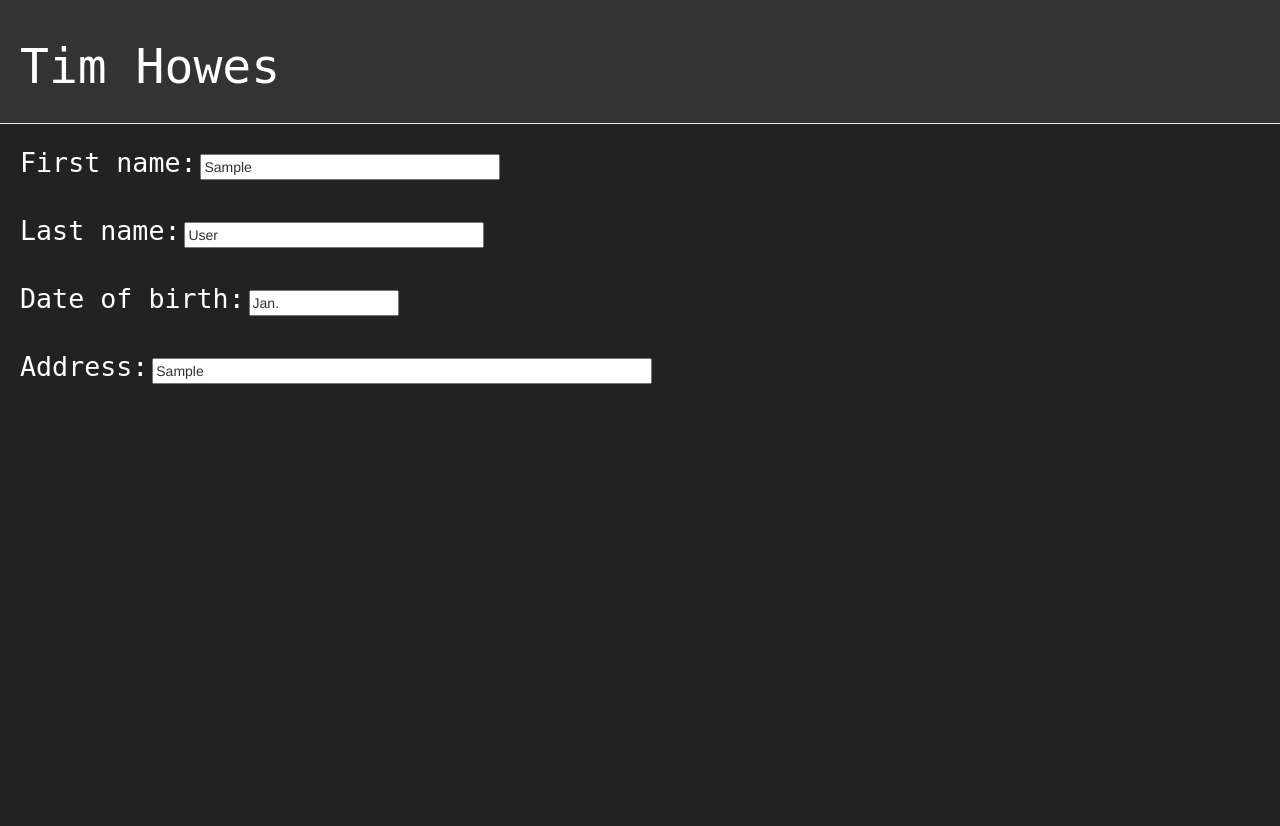
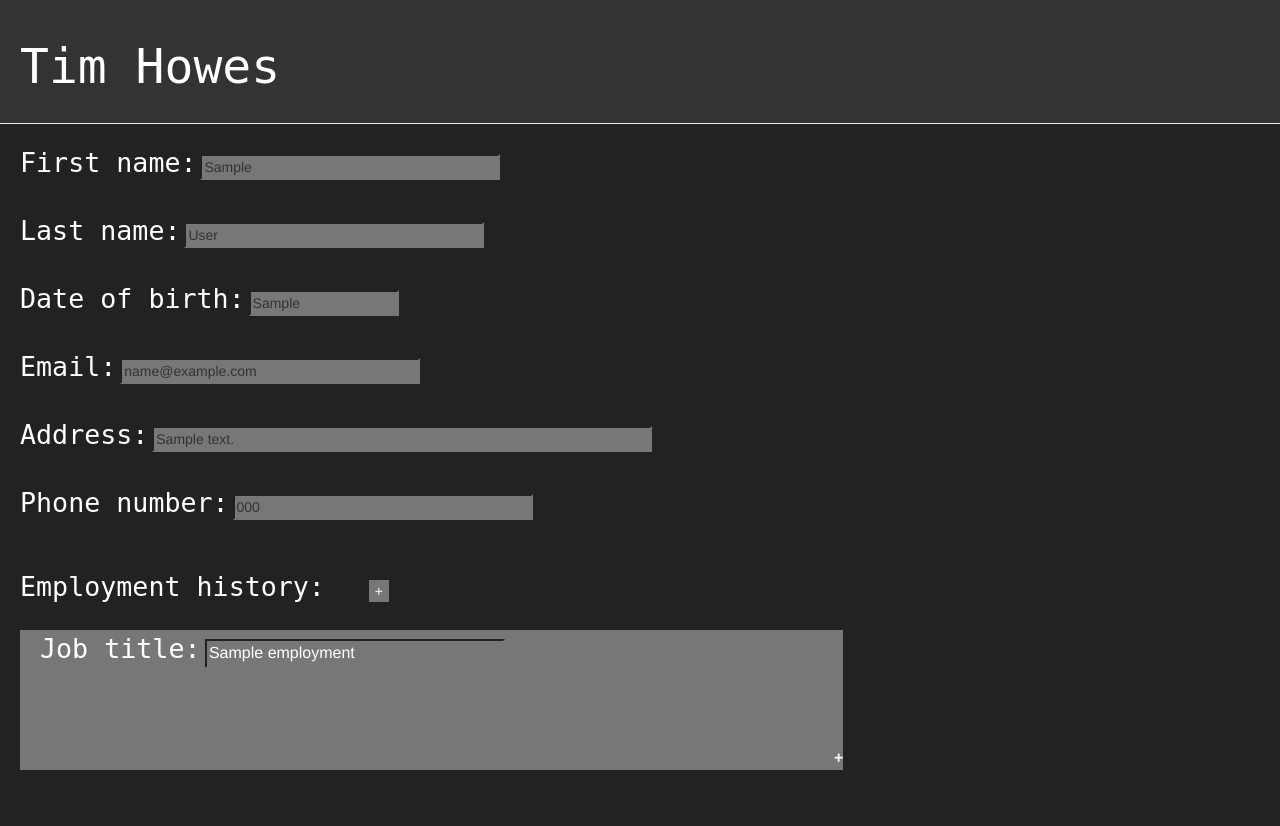
Before and after one commit to TerrifiedOrc/my-first-blog, a Django app: page /cv in a window 1280 px wide. Shown: the top 826 px of the page. Run offline with Django 3.2, Linux system fonts and the light colour scheme; tables that the repository leaves empty hold one stand-in row (values such as "Sample post"); some libraries are stand-ins or nearby versions.

Commit message:
Can now add employments to cv

```diff
--- a/Notes.txt
+++ b/Notes.txt
@@ -21,6 +21,11 @@ Key commands/links
 
     python manage.py collectstatic
     }
+
+
+    python manage.py makemigrations blog // adds newly created model to database
+
+    python manage.py migrate blog // run this again to apply change to database
 }
 
 General set up:
--- a/blog/admin.py
+++ b/blog/admin.py
@@ -1,7 +1,13 @@
 from django.contrib import admin
 from .models import Post
 from .models import CV
+from .models import Education
+from .models import Employment
 
 admin.site.register(Post)
 
 admin.site.register(CV)
+
+admin.site.register(Education)
+
+admin.site.register(Employment)
--- a/blog/models.py
+++ b/blog/models.py
@@ -21,32 +21,22 @@ class Post(models.Model):
 class CV(models.Model):
     fname = models.CharField(max_length=200)
     lname = models.CharField(max_length=200)
-    dob = models.DateTimeField(blank=True, null=True)
+    dob = models.CharField(default="21/03/1999", max_length=200)
     email = models.CharField(max_length=200)
-    phone = models.CharField(max_length=200)
-    address = models.CharField(max_length=200)
-    employment = []
-
-    created_date = models.DateTimeField(default=timezone.now)
-    last_updated = models.DateTimeField(blank=True, null=True)
-
-    def publish(self):
-        self.last_updated = timezone.now()
-        self.save()
-
-    def __str__(self):
-        return self.fname + " " + self.lname + "'s CV"
+    address = models.TextField(default="", max_length=200)
+    phone = models.CharField(default="", max_length=200)
 
 class Employment(models.Model):
     title = models.CharField(max_length=200)
     address = models.CharField(max_length=200)
     desc = models.CharField(max_length=200)
     skills = models.CharField(max_length=200)
-    startDate = models.DateTimeField(blank=True, null=True)
-    endDate = models.DateTimeField(blank=True, null=True)
+    startDate = models.TextField(blank=True, null=True)
+    endDate = models.TextField(blank=True, null=True)
+    foreignKey = models.ForeignKey(CV, default="", on_delete=models.CASCADE)
 
 class Education(models.Model):
-    qualifications = []
     address = models.CharField(max_length=200)
-    startDate = models.DateTimeField(blank=True, null=True)
-    endDate = models.DateTimeField(blank=True, null=True)
+    startDate = models.TextField(blank=True, null=True)
+    endDate = models.TextField(blank=True, null=True)
+    foreignKey = models.ForeignKey(CV, default="", on_delete=models.CASCADE)
--- a/blog/static/css/blog.css
+++ b/blog/static/css/blog.css
@@ -13,7 +13,8 @@
 
 .main-body {
   background-color: #222;
-  overflow: hidden;
+  overflow-y: auto;
+  overflow-x: hidden;
 }
 
 .home_page_button {
@@ -115,8 +116,49 @@ h1, h2, h3, h4, p {
   color: white;
   font-weight: bold;
   float: right;
-  margin-left: 5px;
-  padding: 0px 0px 0px 20px;
+}
+
+.delete-button {
+  background-color: #777;
+  color: white;
+  cursor: pointer;
+  border: none;
+  text-align: left;
+  outline: none;
+}
+
+input {
+   background-color: #777;
+}
+
+.delete-button:after {
+  content: '\2716';
+}
+
+.add-button {
+  background-color: #777;
+  color: white;
+  cursor: pointer;
+  border: none;
+  text-align: left;
+  outline: none;
+}
+
+.add-button:after {
+  content: '\002B';
+}
+
+.home_page_button {
+  background-color: #777;
+  color: white;
+  cursor: pointer;
+  padding: 40px 40px 40px 40px;
+  width: 300px;
+  border: none;
+  text-align: left;
+  outline: none;
+  font-size: 30px;
+  margin-right: 20px;
 }
 
 .active:after {
--- a/blog/templates/blog/base.html
+++ b/blog/templates/blog/base.html
@@ -7,6 +7,21 @@
     <link href='//fonts.googleapis.com/css?family=Lobster&subset=latin,latin-ext' rel='stylesheet' type='text/css'>
     <link rel="stylesheet" href="{% static 'css/blog.css' %}">
     <link rel="shortcut icon" href="{% static 'favicon.ico' %}" />
+
+    <meta charset="utf-8">
+    <meta name="viewport" content="width=device-width, initial-scale=1">
+    <title>jQuery UI Datepicker - Default functionality</title>
+    <link rel="stylesheet" href="//code.jquery.com/ui/1.12.1/themes/base/jquery-ui.css">
+    <link rel="stylesheet" href="/resources/demos/style.css">
+    <script src="https://code.jquery.com/jquery-1.12.4.js"></script>
+    <script src="https://code.jquery.com/ui/1.12.1/jquery-ui.js"></script>
+    <script>
+      $( function() {
+        $( "#datepicker" ).datepicker();
+    } );
+</script>
+<script src="https://ajax.googleapis.com/ajax/libs/jquery/3.5.1/jquery.min.js"></script>
+
 </head>
 <body class="main-body">
     <div class="page-header">
--- a/blog/templates/blog/cv.html
+++ b/blog/templates/blog/cv.html
@@ -2,27 +2,132 @@
 
 {% block content %}
 
-
 <div class="cv_fields">
  <div class="cv-field">
   <p for="fname" class="side-by-side">First name: </p>
-  <input type="text" id="fname" name="fname" class="side-by-side" value={{cv.fname}}><br><br>
+  <input type="text" id="fname" name="fname" class="side-by-side" value="{{cv.fname}}"><br><br>
 </div>
 <div class="cv-field">
   <p for="lname" class="side-by-side">Last name: </p>
-  <input type="text" id="lname" name="lname" class="side-by-side" value={{cv.lname}}><br><br>
+  <input type="text" id="lname" name="lname" class="side-by-side" value="{{cv.lname}}"><br><br>
 </div>
 <div class="cv-field-small">
   <p for="dob" class="side-by-side">Date of birth: </p>
-  <input type="text" id="dob" name="dob" class="side-by-side" value={{cv.dob}}><br><br>
+  <input type="text" id="datepicker" name="dob" class="side-by-side" value="{{cv.dob}}"><br><br>
+</div>
+<div class="cv-field">
+  <p for="email" class="side-by-side">Email: </p>
+  <input type="email" id="email" name="email" class="side-by-side" value="{{cv.email}}"><br><br>
 </div>
 <div class="cv-field-wide">
   <p for="address" class="side-by-side">Address: </p>
-  <input type="text" id="address" name="address" class="side-by-side" value={{cv.address}}><br><br>
+  <input type="text" id="address" name="address" class="side-by-side" value="{{cv.address}}"><br><br>
 </div>
+<div class="cv-field">
+  <p for="phone" class="side-by-side">Phone number: </p>
+  <input type="tel" id="phone" name="phone" class="side-by-side" value="{{cv.phone}}"><br><br>
+</div>
+
+<h1 class="side-by-side">Employment history:</h1>
+<dir class="side-by-side">
+  <form method="POST" action='cv/employment/add'>{% csrf_token %}
+
+    <input type="hidden" id="title" name="title" class="side-by-side" value="No title">
+    <input type="hidden" id="id" name="id" class="side-by-side" value="0">
+    <input type="hidden" id="address" name="address" class="side-by-side" value="none">
+    <input type="hidden" id="desc" name="desc" class="side-by-side" value="none">
+    <input type="hidden" id="skills" name="skills" class="side-by-side" value="none">
+    <input type="hidden" id="startDate" name="startDate" class="side-by-side" value="none">
+    <input type="hidden" id="endDate" name="endDate" class="side-by-side" value="none">
+
+    <button class="add-button" id="add_employment"></button>
+  </form>
+
+</dir>
+
+<div id="employment_container">
+  {% for employment in employments %}
+  <form method="POST" action='cv/employment/add'>{% csrf_token %}
+
+    <div class="post" id="employment_box">
+      <button type="button" class="collapsible">
+        <div class="cv-field">
+          <p for="title" class="side-by-side">Job title: </p>
+          <input type="text" id="title" name="title" class="side-by-side" value="{{ employment.title }}"><br><br>
+        </div>
+        <input type="hidden" id="id" name="id" value="{{ employment.id }}"><br><br>
+      </button>
+      <div class="collapsible-content">
+        <div class="cv-field">
+          <p for="address" class="side-by-side">Address: </p>
+          <input type="text" id="address" name="address" class="side-by-side" value="{{ employment.address|linebreaksbr }}"><br><br>
+        </div>
+        <div class="cv-field">
+          <p for="desc" class="side-by-side">Description: </p>
+          <input type="text" id="desc" name="desc" class="side-by-side" value=" {{ employment.desc|linebreaksbr }}"><br><br>
+        </div>
+        <div class="cv-field">
+          <p for="skills" class="side-by-side">Skills: </p>
+          <input type="text" id="skills" name="skills" class="side-by-side" value="{{ employment.skills|linebreaksbr }}"><br><br>
+        </div>
+        <div class="cv-field">
+          <p for="startDate" class="side-by-side">Start date: </p>
+          <input type="text" id="startDate" name="startDate" class="side-by-side" value="{{ employment.startDate|linebreaksbr }}"><br><br>
+        </div>
+        <div class="cv-field">
+          <p for="endDate" class="side-by-side">End date: </p>
+          <input type="text" id="endDate" name="endDate" class="side-by-side" value="{{ employment.endDate|linebreaksbr }}"><br><br>
+        </div>
+        <button class="add-button">Save </button>
+      </form>
+      <br>
+      <br>
+      <form method="POST" action='cv/employment/{{employment.id}}/delete'>{% csrf_token %}
+        <button type="submit" class="delete-button">Delete </button>
+      </form>
+    </div>
+  </div>
+
+  {% endfor %}
 </div>
 
 <script>
+  var coll = document.getElementsByClassName("collapsible");
+  var i;
+
+  for (i = 0; i < coll.length; i++) {
+    coll[i].addEventListener("click", function() {
+      this.classList.toggle("active");
+      var content = this.nextElementSibling;
+      if (content.style.maxHeight){
+        content.style.maxHeight = null;
+      } else {
+        content.style.maxHeight = content.scrollHeight + "px";
+      }
+    });
+  }
+</script>
+
+<script>
+  $(document).ready(function(){
+    $("#add_employment").click(function(){
+     $("#employment_box").clone().appendTo("#employment_container");
+
+     var coll = document.getElementsByClassName("collapsible");
+
+     coll[coll.length-1].addEventListener("click", function() {
+      this.classList.toggle("active");
+      var content = this.nextElementSibling;
+      if (content.style.maxHeight){
+        content.style.maxHeight = null;
+      } else {
+        content.style.maxHeight = content.scrollHeight + "px";
+      }
+    });
+
+
+   });
+  });
 </script>
 
 {% endblock %}
--- a/blog/urls.py
+++ b/blog/urls.py
@@ -1,8 +1,11 @@
 from django.urls import path
 from . import views
+from .models import Employment
 
 urlpatterns = [
 path('', views.home_page, name='home_page'),
 path('post_list', views.post_list, name='post_list'),
 path('cv', views.cv, name='cv'),
+path('cv/employment/<int:id>/delete', views.employment_delete, name='employment_delete'),
+path('cv/employment/add', views.employment_add, name='employment_add'),
 ]
--- a/blog/views.py
+++ b/blog/views.py
@@ -1,17 +1,62 @@
-from django.shortcuts import render, get_object_or_404
+from django.shortcuts import render, get_object_or_404, redirect
 from django.utils import timezone
 from .models import Post
 from .models import CV
 from .models import Employment
 from .models import Education
+from django.views.generic.edit import DeleteView
+from django.urls import reverse_lazy
 
 def post_list(request):
     posts = Post.objects.filter(published_date__lte=timezone.now()).order_by('published_date')
     return render(request, 'blog/post_list.html', {'posts': posts})
 
+def employment(request, id):
+    obj = get_object_or_404(Employment, id=id)
+    return render(request, 'blog/employment.html', {'employment': employment})
+
 def cv(request):
     cv = CV.objects.all()[:1].get()
-    return render(request, 'blog/cv.html', {'cv': cv})
+    employments = []
+
+    for employment in Employment.objects.all():
+        if (employment.foreignKey == cv):
+            employments.append(employment)
+
+    return render(request, 'blog/cv.html', {'cv': cv, 'employments': employments})
 
 def home_page(request):
     return render(request, 'blog/home_page.html')
+
+def employment_delete(request, id):
+    obj = get_object_or_404(Employment, id=id)
+    if request.method == "POST":
+        obj.delete()
+    return redirect('cv')
+
+def employment_add(request):
+    id = request.POST["id"]
+    if id != '0':
+        employment = get_object_or_404(Employment, id=id)
+        employment.title = request.POST["title"]
+        employment.address = request.POST["address"]
+        employment.desc = request.POST["desc"]
+        employment.skills = request.POST["skills"]
+        employment.startDate = request.POST["startDate"]
+        employment.endDate = request.POST["endDate"]
+        employment.foreignKey = CV.objects.all()[:1].get()
+        employment.save()
+    else:
+        title = request.POST["title"]
+        address = request.POST["address"]
+        desc = request.POST["desc"]
+        skills = request.POST["skills"]
+        startDate = request.POST["startDate"]
+        endDate = request.POST["endDate"]
+        foreignKey = CV.objects.all()[:1].get()
+
+        employment = Employment(title=title, address=address,
+        desc=desc, skills=skills, startDate=startDate,
+        endDate=endDate,foreignKey=foreignKey)
+        employment.save()
+    return redirect('cv')
```
Also changed, not shown: blog/migrations/0004_auto_20200520_2143.py (added), blog/migrations/0005_remove_cv_phone.py (added), blog/migrations/0006_auto_20200520_2207.py (added), blog/migrations/0007_auto_20200521_1201.py (added), blog/migrations/0008_auto_20200521_1202.py (added), blog/migrations/0009_auto_20200521_1207.py (added), blog/migrations/0010_auto_20200521_1209.py (added), blog/migrations/0011_auto_20200521_1211.py (added), blog/migrations/0012_auto_20200521_1243.py (added), blog/migrations/0013_auto_20200521_1243.py (added), blog/migrations/0014_auto_20200521_1302.py (added), blog/migrations/0015_auto_20200522_2244.py (added). Lines whose indentation alone changed are shown as unchanged.
